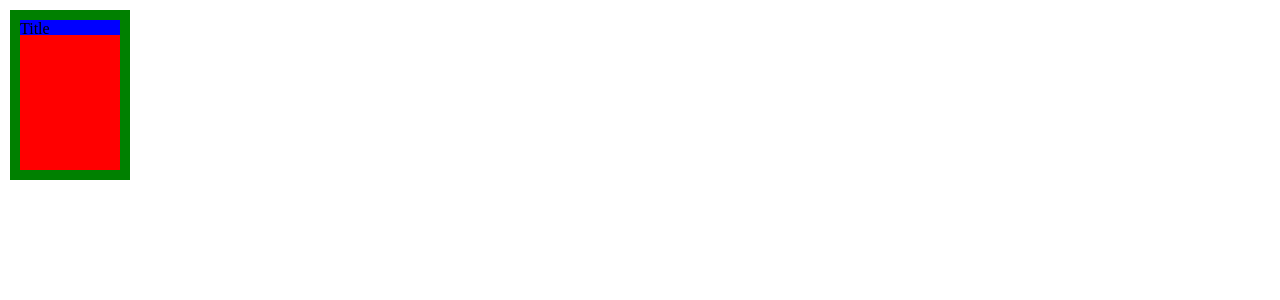
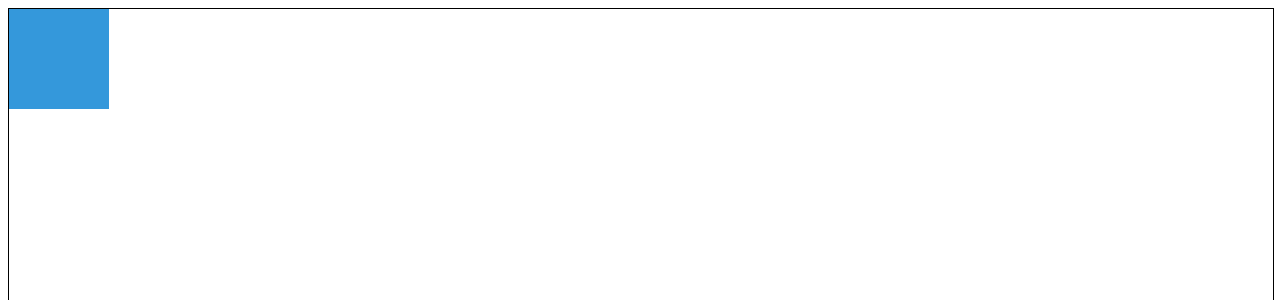
Before and after one commit to zaxiom13/windowsPorty, a SvelteKit app: page / in a window 1280 px wide. Shown: the top 300 px of the page. Built offline with nearby package versions, Linux system fonts and the light colour scheme.

Commit message:
draggable tile

```diff
--- a/src/routes/+page.svelte
+++ b/src/routes/+page.svelte
@@ -1,101 +1,82 @@
 <script lang="ts">
+	import { onMount } from 'svelte';
 
-	class Position{
-		x = 0
-		y = 0
-		constructor(x: number, y: number){
-			this.x = x
-			this.y = y
-		}
+	let tile: HTMLDivElement;
+	let desktop: HTMLDivElement;
+	let isDragging = false;
+	let startX: number, startY: number, initialX: number, initialY: number;
+
+	const onMouseDown = (event: MouseEvent) => {
+	  isDragging = true;
+	  startX = event.clientX;
+	  startY = event.clientY;
+	  initialX = tile.offsetLeft;
+	  initialY = tile.offsetTop;
+
+	  event.preventDefault();
+	};
+
+	const onMouseMove = (event: MouseEvent) => {
+	  if (!isDragging) return;
+
+	  const dx = event.clientX - startX;
+	  const dy = event.clientY - startY;
+
+	  let newX = initialX + dx;
+	  let newY = initialY + dy;
+
+	  // Boundary conditions
+	  const rect = desktop.getBoundingClientRect();
+	  const tileRect = tile.getBoundingClientRect();
+
+	  if (newX < 0) newX = 0;
+	  if (newY < 0) newY = 0;
+	  if (newX + tileRect.width > rect.width) newX = rect.width - tileRect.width;
+	  if (newY + tileRect.height > rect.height) newY = rect.height - tileRect.height;
+
+	  tile.style.left = `${newX}px`;
+	  tile.style.top = `${newY}px`;
+	};
+
+	const onMouseUp = () => {
+	  isDragging = false;
+	};
+
+	onMount(() => {
+	  document.addEventListener('mousemove', onMouseMove);
+	  document.addEventListener('mouseup', onMouseUp);
+
+	  return () => {
+		document.removeEventListener('mousemove', onMouseMove);
+		document.removeEventListener('mouseup', onMouseUp);
+	  };
+	});
+  </script>
+
+  <style>
+	.desktop {
+	  width: 100%;
+	  height: 100vh;
+	  border: 1px solid #000;
+	  position: relative;
+	  overflow: hidden;
 	}
 
-	class Window {
-		windowPosition = $state(new Position(0,0))
-		width = $state(0)
-		height = $state(0)
-		isTitleBeingDragged = $state(false)
-		titleClickLocation = $state(new Position(0,0))
-		isBorderBeingDragged = $state(false)
-		borderClickLocation = $state(new Position(0,0))
-
-		constructor(){
-			this.windowPosition = new Position(10,10)
-			this.width = 100;
-			this.height = 150;
-		}
-
-		registerTitleDown = (e: MouseEvent) => {
-			this.isTitleBeingDragged = true
-			this.titleClickLocation = new Position(e.offsetX, e.offsetY)
-		}
-
-		registerBorderDown = (e: MouseEvent) => {
-
-			if (e.target !== e.currentTarget) return; //
-			this.isBorderBeingDragged = true
-			this.borderClickLocation = new Position(e.offsetX, e.offsetY)
-		}
-
-		registerMouseUp = (e: MouseEvent) => {
-			this.isTitleBeingDragged = false
-			this.isBorderBeingDragged = false
-		}
-
-		moveWindow = (e: MouseEvent) => {
-			if(this.isTitleBeingDragged){
-				this.windowPosition = new Position(
-					e.clientX - this.titleClickLocation.x,
-					e.clientY - this.titleClickLocation.y
-			)}
-			if(this.isBorderBeingDragged){
-				// check if the right or bottom border is being dragged
-				// if border click
-
-
-			}
-		}
-
+	.tile {
+	  width: 100px;
+	  height: 100px;
+	  background-color: #3498db;
+	  position: absolute;
+	  top: 0;
+	  left: 0;
+	  cursor: grab;
 	}
 
-	let window = new Window()
+	.tile:active {
+	  cursor: grabbing;
+	}
+  </style>
 
-</script>
-
-<svelte:document
-				 onmouseup={window.registerMouseUp}
-				 onmousemove={window.moveWindow}
-/>
-
-<!-- svelte-ignore a11y_no_static_element_interactions -->
-<div class="outer-wrapper" onmousedown={window.registerBorderDown}
-style="position: absolute;
-	top:{window.windowPosition.y}px;
-	left:{window.windowPosition.x}px;
-	width:{window.width}px;
-	height:{window.height}px;">
-<div class="window" onmousedown={(e) =>e.stopPropagation()}>
-
-	<!-- svelte-ignore a11y_click_events_have_key_events -->
-	<!-- svelte-ignore a11y_no_static_element_interactions -->
-	<div class="title" onmousedown={window.registerTitleDown}>
-		Title
-	</div>
-</div>
-</div>
-<style>
-	.outer-wrapper{
-		width: 100%;
-		height: 100%;
-		background-color: green;
-		padding:10px;
-	}
-	.window{
-		background-color: red;
-		height: 100%;
-	}
-	.title{
-		background-color: blue;
-		user-select: none;
-		height: 10%;
-	}
-</style>
+  <div class="desktop" bind:this={desktop}>
+	<div class="tile" bind:this={tile} on:mousedown={onMouseDown}></div>
+  </div>
```
